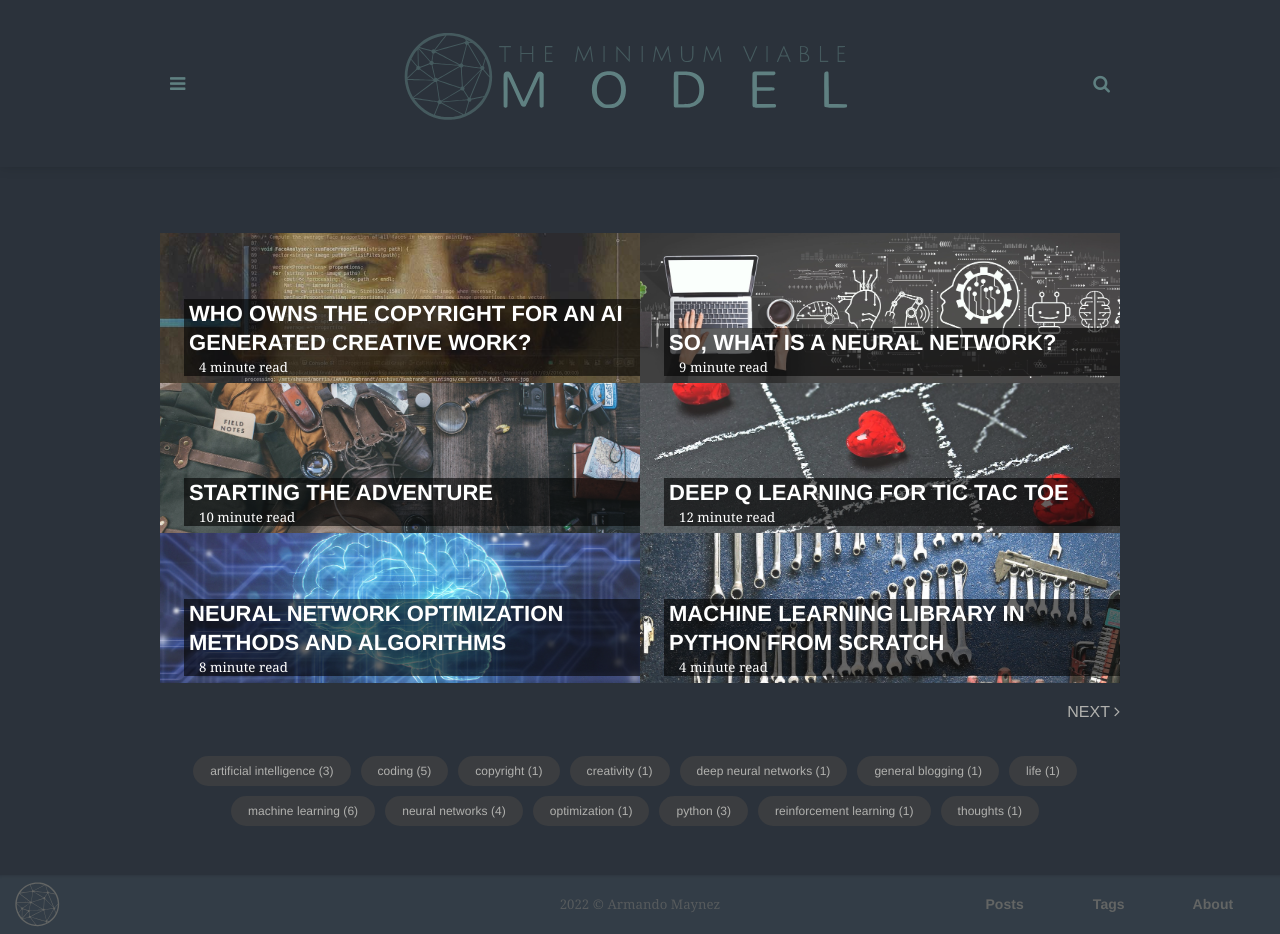
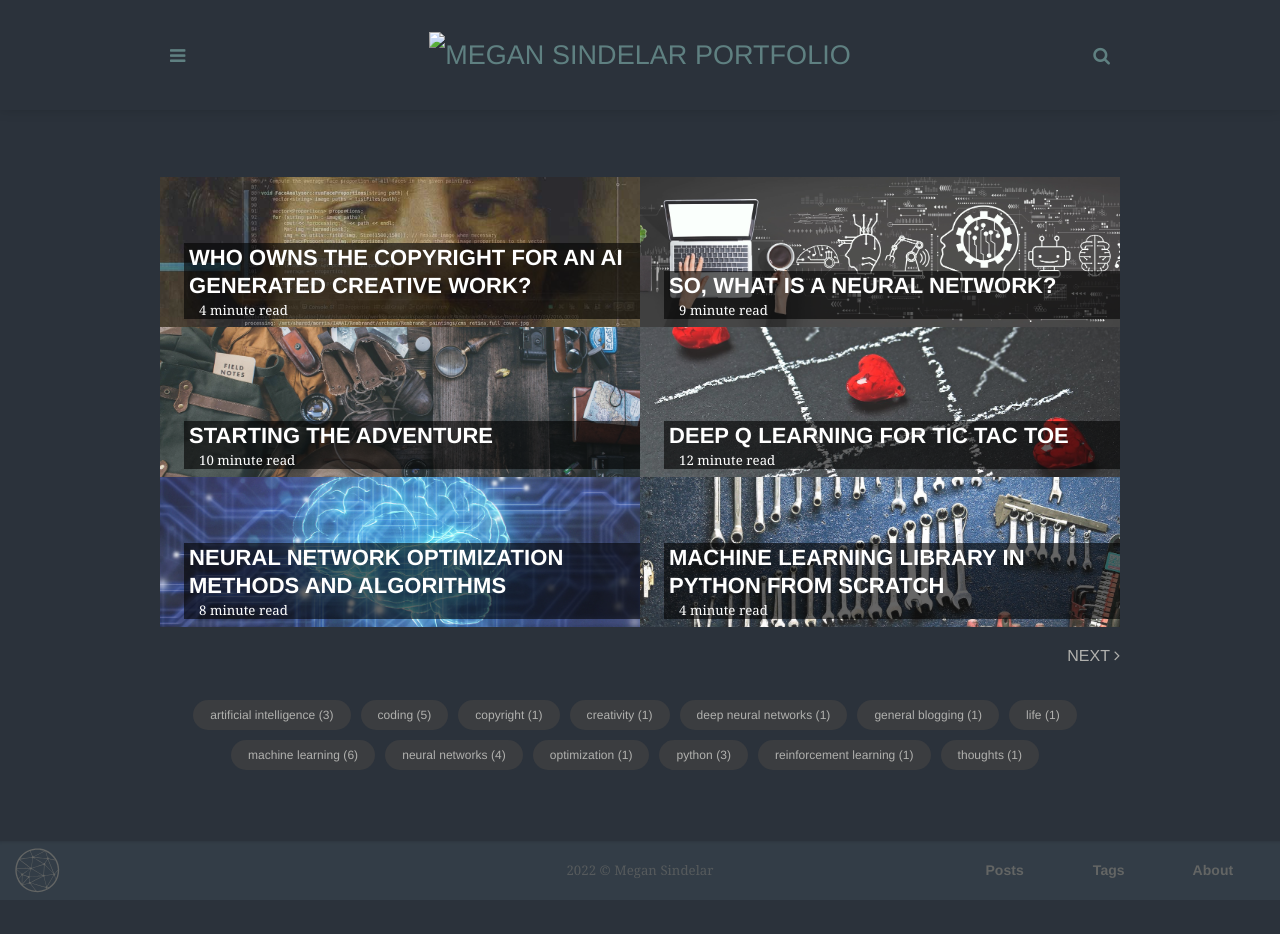
Before and after one commit to megsindelar/megsindelar.github.io, a Jekyll site: the page built from index.html, in a window 1280 px wide. Built offline with Jekyll 4.4.1, drawn with Linux system fonts in a browser that asks for light colours; some web fonts are replaced; the list of posts is cut into pages by our own code; after the commit the page ends 900 px from its top, so only the background shows below that.

Commit message:
personalized _config

```diff
--- a/_config.yml
+++ b/_config.yml
@@ -1,12 +1,12 @@
 # Site settings
-title: The Minimum Viable Model
-description: 'Artificial Intelligence trends and concepts made easy.' # this means to ignore newlines until "baseurl:"
+title: Megan Sindelar Portfolio
+description: 'A collection of projects.' # this means to ignore newlines until "baseurl:"
 permalink: ':title:output_ext'
 baseurl: "/" # the subpath of your site, e.g. /blog
-url: "https://the-mvm.github.io" # the base hostname & protocol for your site, e.g. http://example.com
-logo: "/assets/img/branding/MVM-logo-full.svg"
-logo-icon: "/assets/img/branding/MVM-symbol.svg"
-logo-icon-SEO: "/assets/img/branding/MVM-symbol-black.png" # must be a non SVG file
+url: "https://megsindelar.github.io" # the base hostname & protocol for your site, e.g. http://example.com
+logo: ""
+#logo-icon: "/assets/img/branding/MVM-symbol.svg"
+#logo-icon-SEO: "/assets/img/branding/MVM-symbol-black.png" # must be a non SVG file
 
 # Night/Dark mode
 # Default mode is "auto", "auto" is for auto nightshift
@@ -20,23 +20,23 @@ logo-icon-SEO: "/assets/img/branding/MVM-symbol-black.png" # must be a non SVG f
 # the browser is closed or not)
 night_mode: "auto"
 
-logo-dark: "/assets/img/branding/MVM-logo-full-dark.svg"
+logo-dark: ""
 highlight_theme: syntax-base16.monokai.dark # select a dark theme for the code highlighter if needed
 
 # Author settings
-author: Armando Maynez # add your name
+author: Megan Sindelar # add your name
 author-pic: Myself_Neon_grey.jpg
 about-author: Engineer, industry executive, research enthusiast. Avid learner with diverse interests in coding, machine learning, artificial intelligence and reinforcement learning. 17+ years of experience working in multinational corporations.
 
 # Contact links
-email: armando.maynez@gmail.com # Add your Email address
+email: megansindelar2023@u.northwestern.edu # Add your Email address
 phone: # Add your Phone number
-website: https://amaynez.github.io # Add your website
-linkedin: amaynez # Add your Linkedin handle
-github: amaynez # Add your Github handle
-twitter: '@MvmThe' # Add your Twitter handle
-bandcamp: armandomaynez # Add your Bandcamp username
-stackoverflow: stackoverflow # Add your stackoverflow account
+website: https://megsindelar.github.io # Add your website
+# linkedin: amaynez # Add your Linkedin handle
+# github: amaynez # Add your Github handle
+# twitter: '@MvmThe' # Add your Twitter handle
+# bandcamp: armandomaynez # Add your Bandcamp username
+# stackoverflow: stackoverflow # Add your stackoverflow account
 
 # Newsletter
 mailchimp: "https://github.us1.list-manage.com/subscribe/post?u=8ece198b3eb260e6838461a60&amp;id=397d90b5f4"
```
